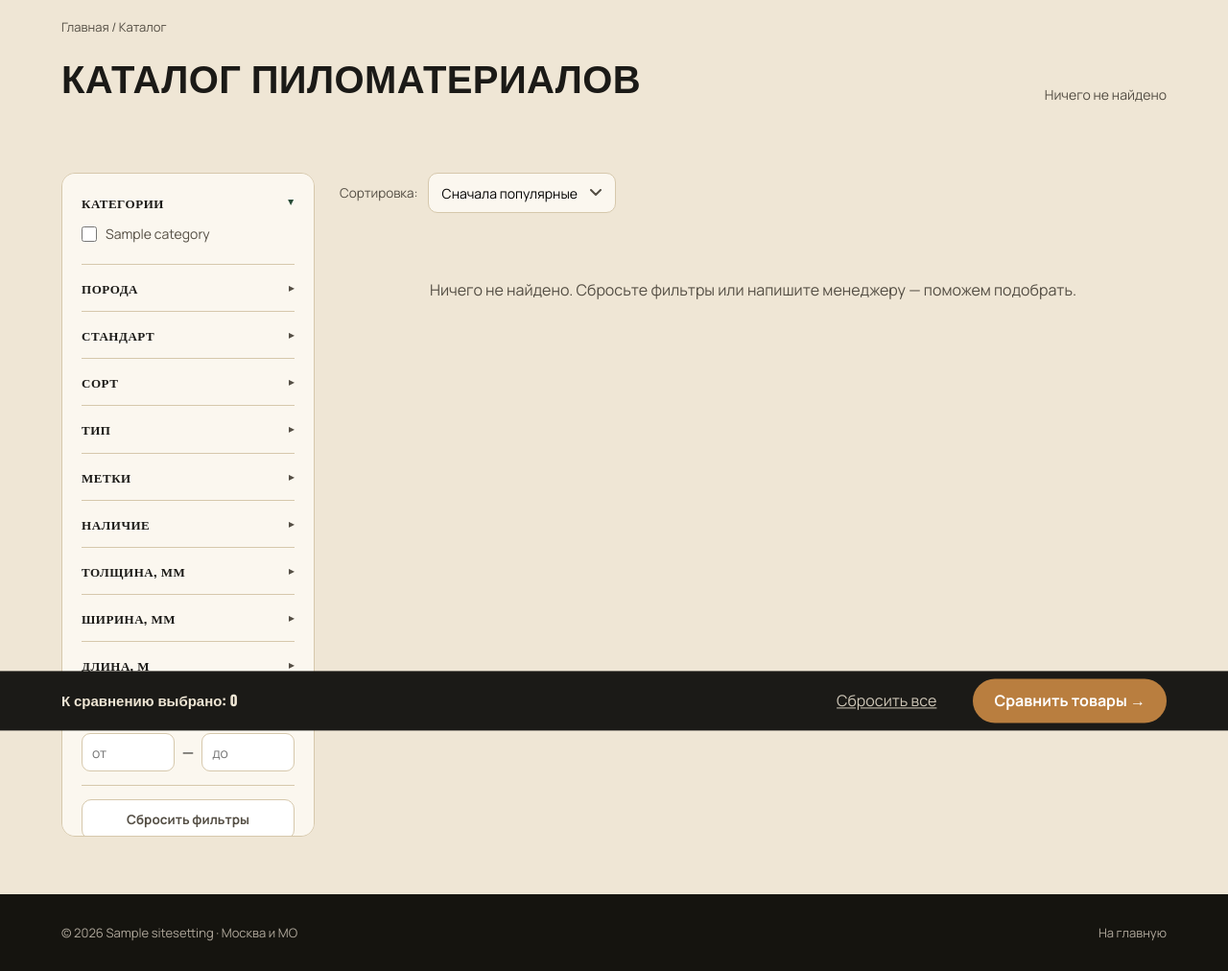
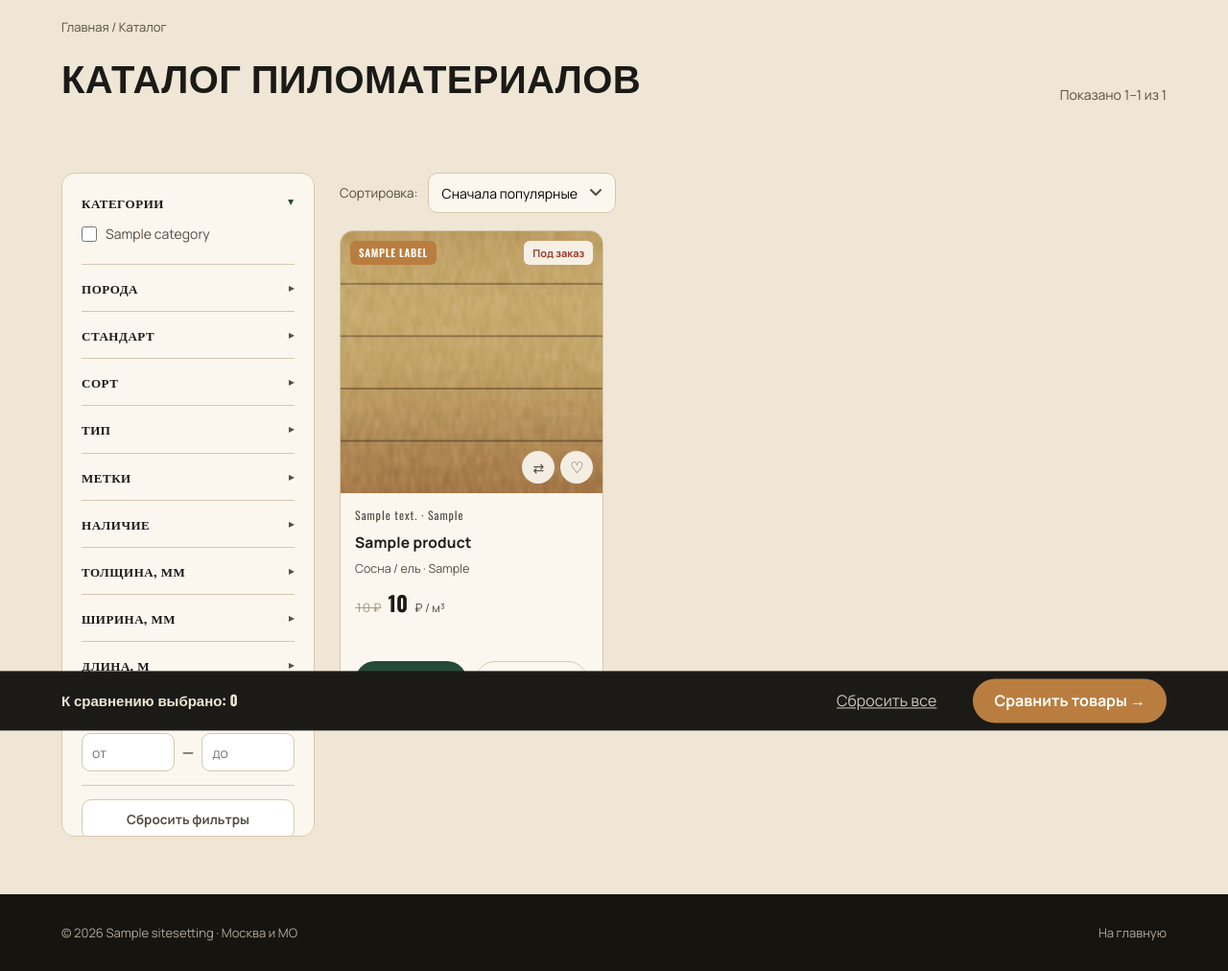
Before and after one commit to rubrub2003-afk/lesprofbaza, a Django app: page /catalog/ in a window 1280 px wide. Shown: the part 113-1125 px from the top of the page at 96% size. Run offline with Django 5.2, Linux system fonts and the light colour scheme; tables that the repository leaves empty hold one stand-in row (values such as "Sample post").

Commit message:
КРИТ. фикс фильтров: data-lenm выводился как «6,0» (локализация) → +«6,0»=NaN в JS → пряталась вся продукция с длиной (сосна/ель, ГОСТ/ТУ/Камерная). Теперь unlocalize (6.0) + разбор с запятой. Каталог показывает все 286, фильтры по стандарту/породе/сорту работают

```diff
--- a/templates/catalog/list.html
+++ b/templates/catalog/list.html
@@ -80,7 +80,7 @@
 
       <div class="prods" id="prods">
         {% for p in products %}
-        <article class="card" style="cursor:pointer" onclick="location.href='{{ p.get_absolute_url }}'" data-cat="{{ p.category.parent.slug }}" data-stock="{% if p.in_stock %}in{% else %}order{% endif %}" data-price="{{ p.price|unlocalize }}" data-pop="{% if p.is_popular or p.labels.all %}1{% else %}0{% endif %}" data-labels="{% for l in p.labels.all %}{{ l.id }} {% endfor %}" data-species="{{ p.species }}" data-subcat="{{ p.category.slug }}" data-name="{{ p.name|lower }}" data-standard="{{ p.standard }}" data-grade="{{ p.grade }}" data-width="{{ p.width|default:0 }}" data-thickness="{{ p.thickness|default:0 }}" data-lenm="{{ p.length_m }}">
+        <article class="card" style="cursor:pointer" onclick="location.href='{{ p.get_absolute_url }}'" data-cat="{{ p.category.parent.slug }}" data-stock="{% if p.in_stock %}in{% else %}order{% endif %}" data-price="{{ p.price|unlocalize }}" data-pop="{% if p.is_popular or p.labels.all %}1{% else %}0{% endif %}" data-labels="{% for l in p.labels.all %}{{ l.id }} {% endfor %}" data-species="{{ p.species }}" data-subcat="{{ p.category.slug }}" data-name="{{ p.name|lower }}" data-standard="{{ p.standard }}" data-grade="{{ p.grade }}" data-width="{{ p.width|default:0 }}" data-thickness="{{ p.thickness|default:0 }}" data-lenm="{{ p.length_m|unlocalize }}">
           <div class="ph has-img" style="background-image:url('{% static p.image_path %}')">
             <div class="badges">{% for l in p.labels.all %}<span class="badge {% if l.color == 'forest' %}b-good{% elif l.color == 'dark' %}b-rec{% elif l.color == 'red' %}b-low{% else %}b-hit{% endif %}">{{ l.name }}</span>{% endfor %}</div>
             <span class="stock {% if not p.in_stock %}order{% endif %}">{% if p.in_stock %}В наличии{% else %}Под заказ{% endif %}</span>
@@ -135,7 +135,8 @@ function applyF(){
     var okGrade=!grades.length||grades.indexOf(c.dataset.grade)>-1;
     var okW=(+c.dataset.width>=wmin)&&(+c.dataset.width<=wmax);
     var okT=(+c.dataset.thickness>=tmin)&&(+c.dataset.thickness<=tmax);
-    var okL=(+c.dataset.lenm>=lmin)&&(+c.dataset.lenm<=lmax);
+    var lv=parseFloat((c.dataset.lenm||'0').replace(',','.'))||0;
+    var okL=(lv>=lmin)&&(lv<=lmax);
     var ok=okCat&&okQ&&okLabel&&okSpec&&okStd&&okGrade&&okW&&okT&&okL&&(!stocks.length||stocks.indexOf(c.dataset.stock)>-1)&&(+c.dataset.price>=pmin&&+c.dataset.price<=pmax);
     c.style.display=ok?'':'none'; if(ok)shown++;
   });
```
